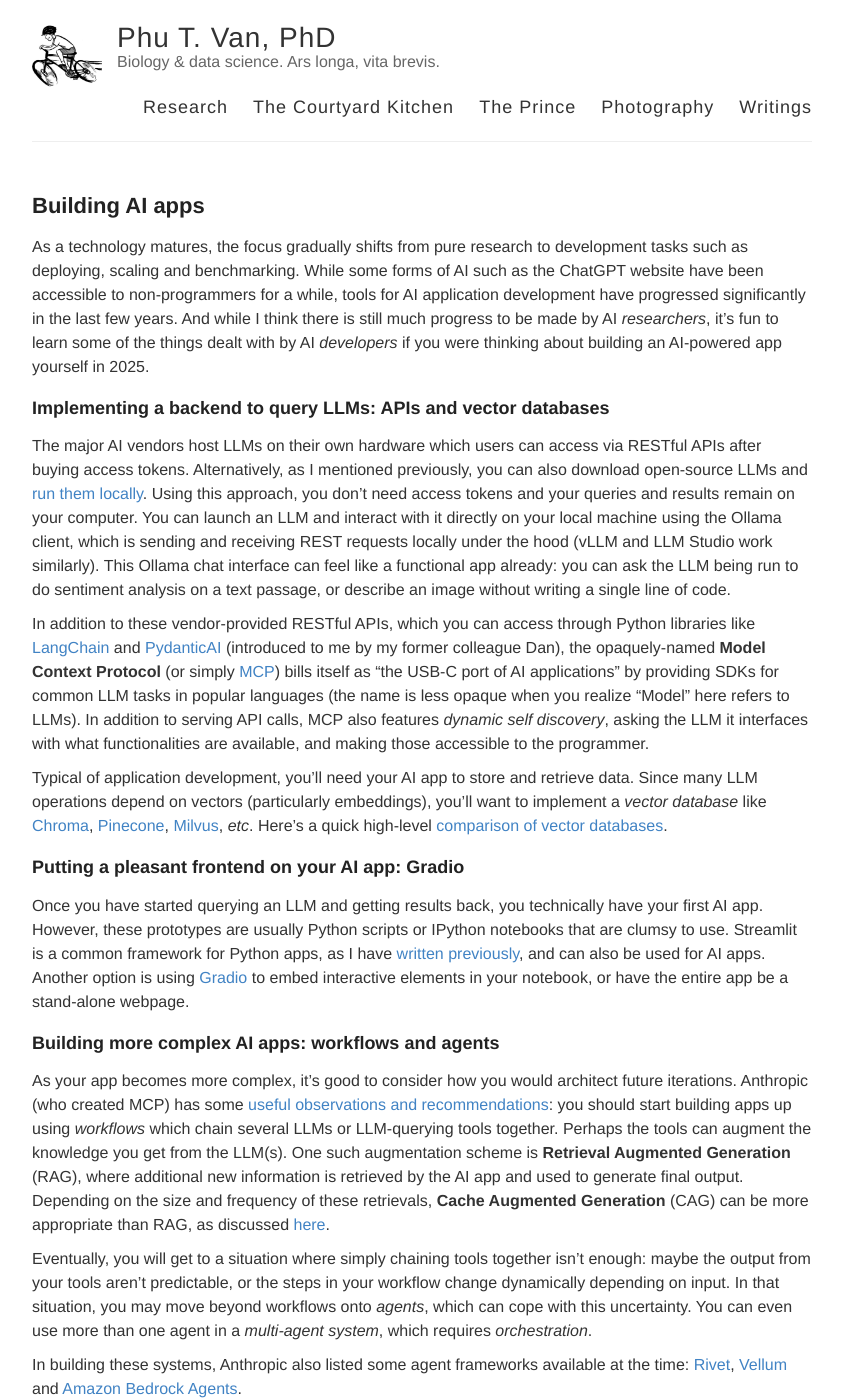
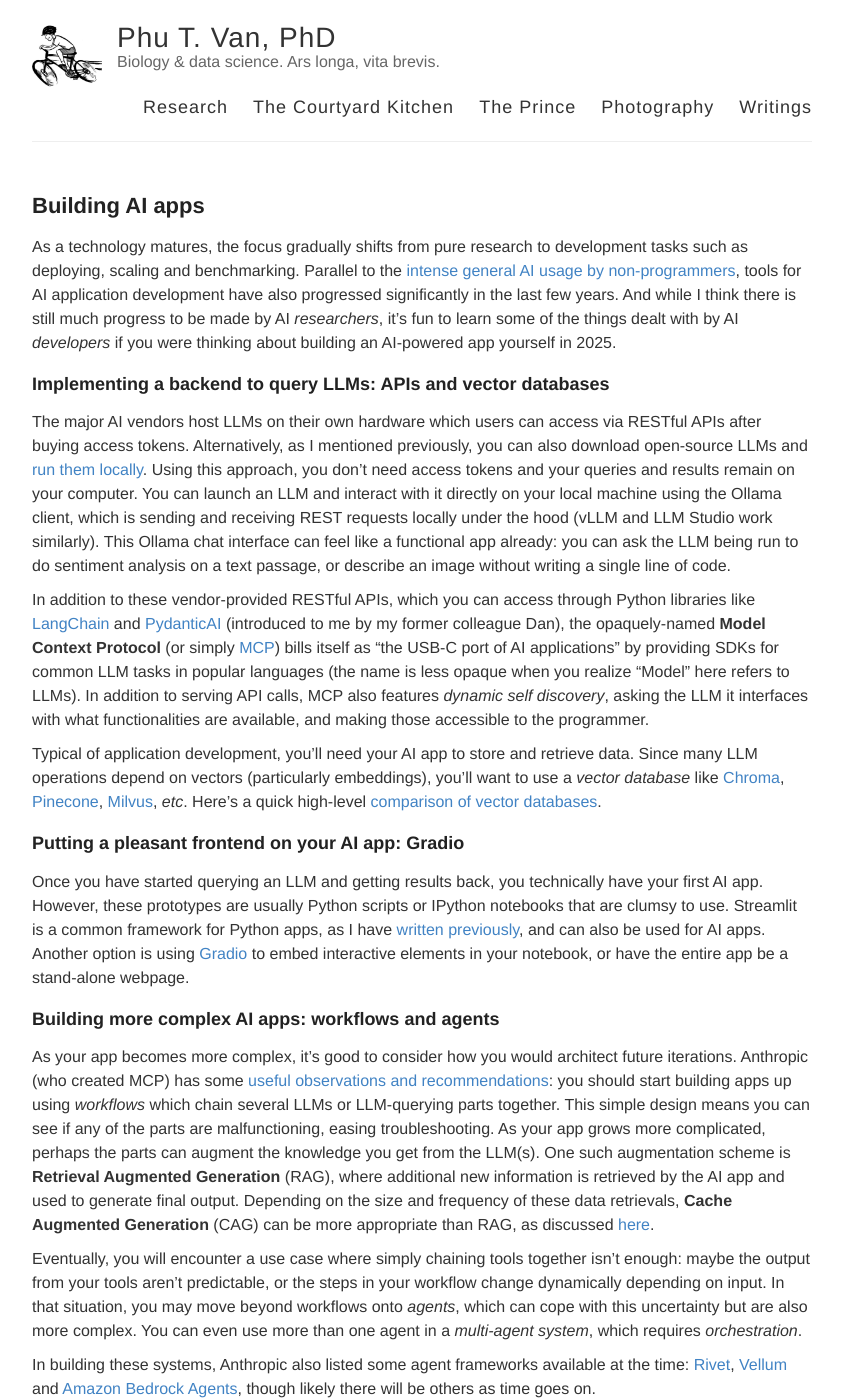
Before and after one commit to ptvan/ptvan.github.io, a Jekyll site: the page built from _posts/2025-06-06-building-AI-apps.md, in a window 1280 px wide and 1400 px high. Shown: the whole window, without its empty margins (218-1061 px from the left). Built offline with Jekyll 4.4.1, drawn with Linux system fonts in a browser that asks for light colours.

Commit message:
minor edits

```diff
--- a/_posts/2025-06-06-building-AI-apps.md
+++ b/_posts/2025-06-06-building-AI-apps.md
@@ -3,7 +3,8 @@
 title: Building AI apps
 ---
 
-As a technology matures, the focus gradually shifts from pure research to development tasks such as deploying, scaling and benchmarking. While some forms of AI such as the ChatGPT website have been accessible to non-programmers for a while, tools for AI application development have progressed significantly in the last few years. And while I think there is still much progress to be made by AI _researchers_, it's fun to learn some of the things dealt with by AI _developers_ if you were thinking about building an AI-powered app yourself in 2025.
+As a technology matures, the focus gradually shifts from pure research to development tasks such as deploying, scaling and benchmarking.
+Parallel to the [intense general AI usage by non-programmers](https://www.interconnects.ai/p/people-use-ai-more-than-you-think), tools for AI application development have also progressed significantly in the last few years. And while I think there is still much progress to be made by AI _researchers_, it's fun to learn some of the things dealt with by AI _developers_ if you were thinking about building an AI-powered app yourself in 2025.
 
 ### Implementing a backend to query LLMs: APIs and vector databases
 
@@ -11,7 +12,7 @@
 
 In addition to these vendor-provided RESTful APIs, which you can access through Python libraries like [LangChain](https://python.langchain.com/docs/introduction/) and [PydanticAI](https://github.com/pydantic/pydantic-ai) (introduced to me by my former colleague Dan), the opaquely-named **Model Context Protocol** (or simply [MCP](https://modelcontextprotocol.io/)) bills itself as "the USB-C port of AI applications" by providing SDKs for common LLM tasks in popular languages (the name is less opaque when you realize "Model" here refers to LLMs). In addition to serving API calls, MCP also features _dynamic self discovery_, asking the LLM it interfaces with what functionalities are available, and making those accessible to the programmer.
 
-Typical of application development, you'll need your AI app to store and retrieve data. Since many LLM operations depend on vectors (particularly embeddings), you'll want to implement a _vector database_ like [Chroma](https://www.trychroma.com/), [Pinecone](https://www.pinecone.io/), [Milvus](https://milvus.io/), _etc_. Here's a quick high-level [comparison of vector databases](https://medium.com/@EjiroOnose/vector-database-what-is-it-and-why-you-should-know-it-ae7e7dca82a4).
+Typical of application development, you'll need your AI app to store and retrieve data. Since many LLM operations depend on vectors (particularly embeddings), you'll want to use a _vector database_ like [Chroma](https://www.trychroma.com/), [Pinecone](https://www.pinecone.io/), [Milvus](https://milvus.io/), _etc_. Here's a quick high-level [comparison of vector databases](https://medium.com/@EjiroOnose/vector-database-what-is-it-and-why-you-should-know-it-ae7e7dca82a4).
 
 ### Putting a pleasant frontend on your AI app: Gradio
 
@@ -19,11 +20,11 @@
 
 ### Building more complex AI apps: workflows and agents
 
-As your app becomes more complex, it's good to consider how you would architect future iterations. Anthropic (who created MCP) has some [useful observations and recommendations](https://www.anthropic.com/engineering/building-effective-agents): you should start building apps up using _workflows_ which chain several LLMs or LLM-querying tools together. Perhaps the tools can augment the knowledge you get from the LLM(s). One such augmentation scheme is **Retrieval Augmented Generation** (RAG), where additional new information is retrieved by the AI app and used to generate final output. Depending on the size and frequency of these retrievals, **Cache Augmented Generation** (CAG) can be more appropriate than RAG, as discussed [here](https://www.youtube.com/watch?v=HdafI0t3sEY).
+As your app becomes more complex, it's good to consider how you would architect future iterations. Anthropic (who created MCP) has some [useful observations and recommendations](https://www.anthropic.com/engineering/building-effective-agents): you should start building apps up using _workflows_ which chain several LLMs or LLM-querying parts together. This simple design means you can see if any of the parts are malfunctioning, easing troubleshooting. As your app grows more complicated, perhaps the parts can augment the knowledge you get from the LLM(s). One such augmentation scheme is **Retrieval Augmented Generation** (RAG), where additional new information is retrieved by the AI app and used to generate final output. Depending on the size and frequency of these data retrievals, **Cache Augmented Generation** (CAG) can be more appropriate than RAG, as discussed [here](https://www.youtube.com/watch?v=HdafI0t3sEY).
 
-Eventually, you will get to a situation where simply chaining tools together isn't enough: maybe the output from your tools aren't predictable, or the steps in your workflow change dynamically depending on input. In that situation, you may move beyond workflows onto _agents_, which can cope with this uncertainty. You can even use more than one agent in a _multi-agent system_, which requires _orchestration_.
+Eventually, you will encounter a use case where simply chaining tools together isn't enough: maybe the output from your tools aren't predictable, or the steps in your workflow change dynamically depending on input. In that situation, you may move beyond workflows onto _agents_, which can cope with this uncertainty but are also more complex. You can even use more than one agent in a _multi-agent system_, which requires _orchestration_.
 
-In building these systems, Anthropic also listed some agent frameworks available at the time: [Rivet](https://rivet.ironcladapp.com), [Vellum](https://www.vellum.ai/) and [Amazon Bedrock Agents](https://aws.amazon.com/bedrock/agents/).
+In building these systems, Anthropic also listed some agent frameworks available at the time: [Rivet](https://rivet.ironcladapp.com), [Vellum](https://www.vellum.ai/) and [Amazon Bedrock Agents](https://aws.amazon.com/bedrock/agents/), though likely there will be others as time goes on.
 
 ### Benchmarking your AI app
 
```
